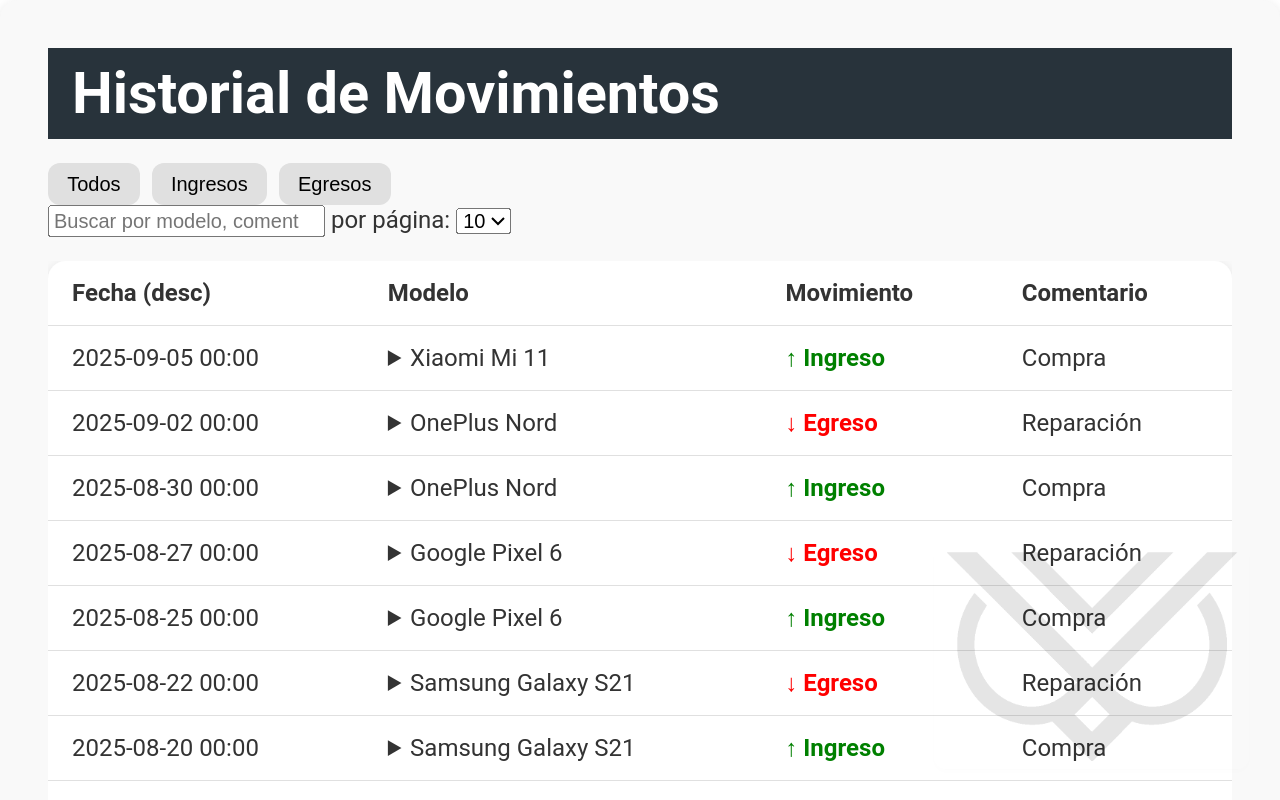
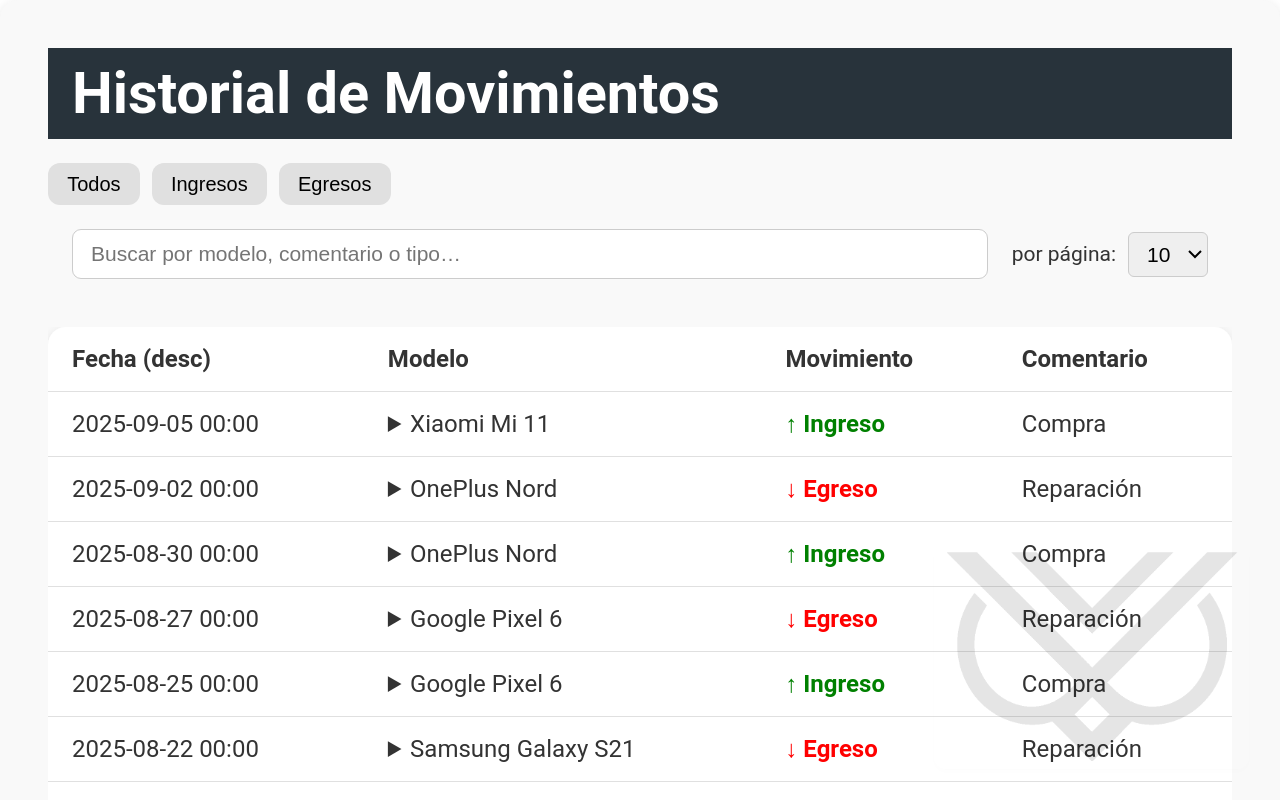
Before and after one commit to whiteowltech/sistema-stock, an Angular app: page /stock in a window 1280 px wide. Shown: the top 800 px of the page. Built offline with nearby package versions, Linux system fonts and the light colour scheme.

Commit message:
Section looking for pagination Ready

```diff
--- a/src/app/modules/stock/components/stock-list/stock-list.scss
+++ b/src/app/modules/stock/components/stock-list/stock-list.scss
@@ -151,3 +151,51 @@
     color: #333;
   }
 }
+
+// Section looking for pagination
+.busqueda {
+  display: flex;
+  justify-content: space-between;
+  align-items: center;
+  gap: 1rem;
+  margin: 1rem;
+  flex-wrap: wrap;
+
+  input[type="search"] {
+    flex: 1;
+    min-width: 200px;
+    padding: 8px 12px;
+    border: 1px solid #ccc;
+    border-radius: 6px;
+    font-size: 14px;
+    transition: border-color 0.2s ease, box-shadow 0.2s ease;
+
+    &:focus {
+      outline: none;
+      border-color: #007bff;
+      box-shadow: 0 0 4px rgba(0, 123, 255, 0.4);
+    }
+  }
+
+  .pagesize {
+    font-size: 14px;
+    color: #333;
+    display: flex;
+    align-items: center;
+    gap: 0.5rem;
+
+    select {
+      padding: 6px 8px;
+      border-radius: 4px;
+      border: 1px solid #ccc;
+      font-size: 14px;
+      cursor: pointer;
+      transition: border-color 0.2s ease;
+
+      &:focus {
+        outline: none;
+        border-color: #007bff;
+      }
+    }
+  }
+}
```
